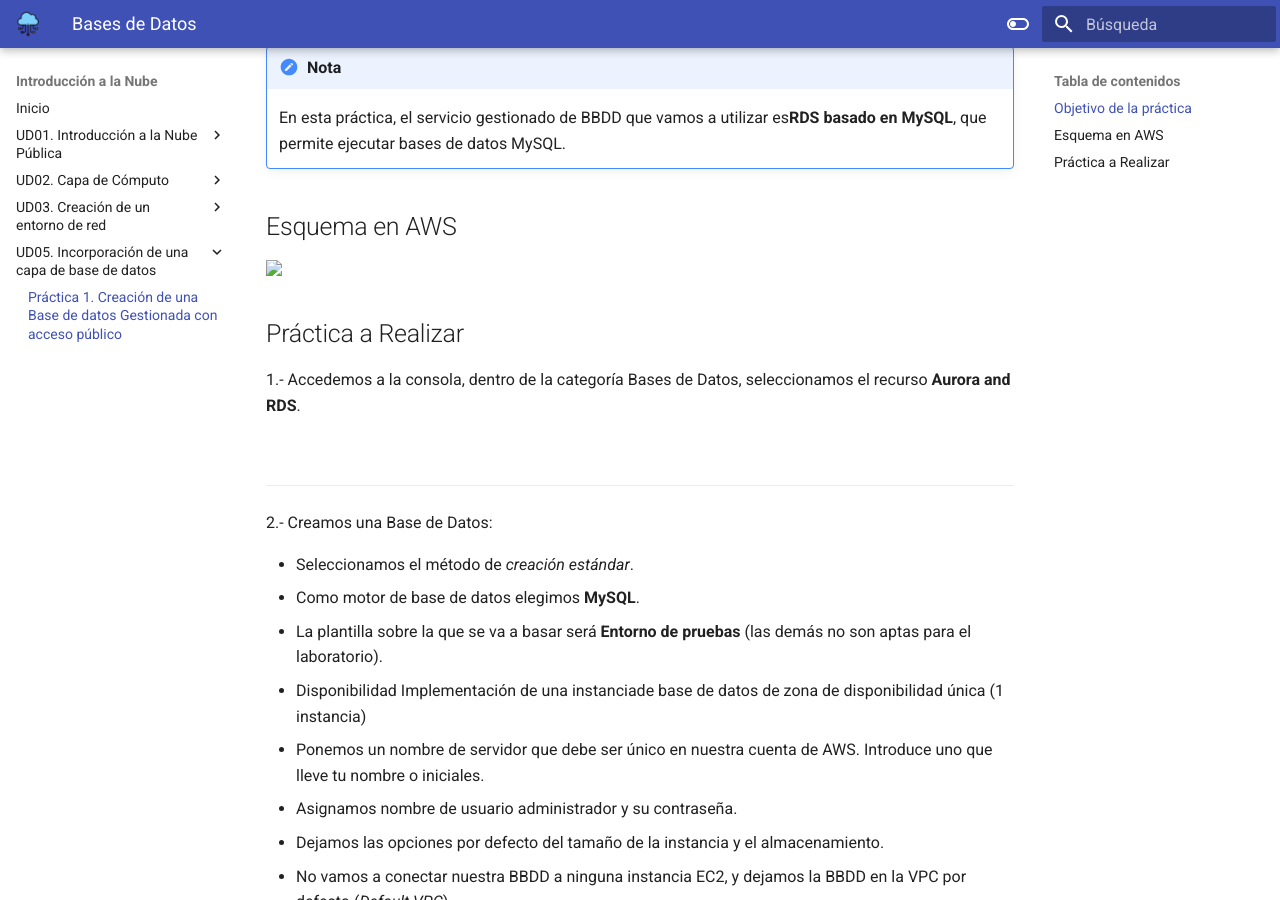
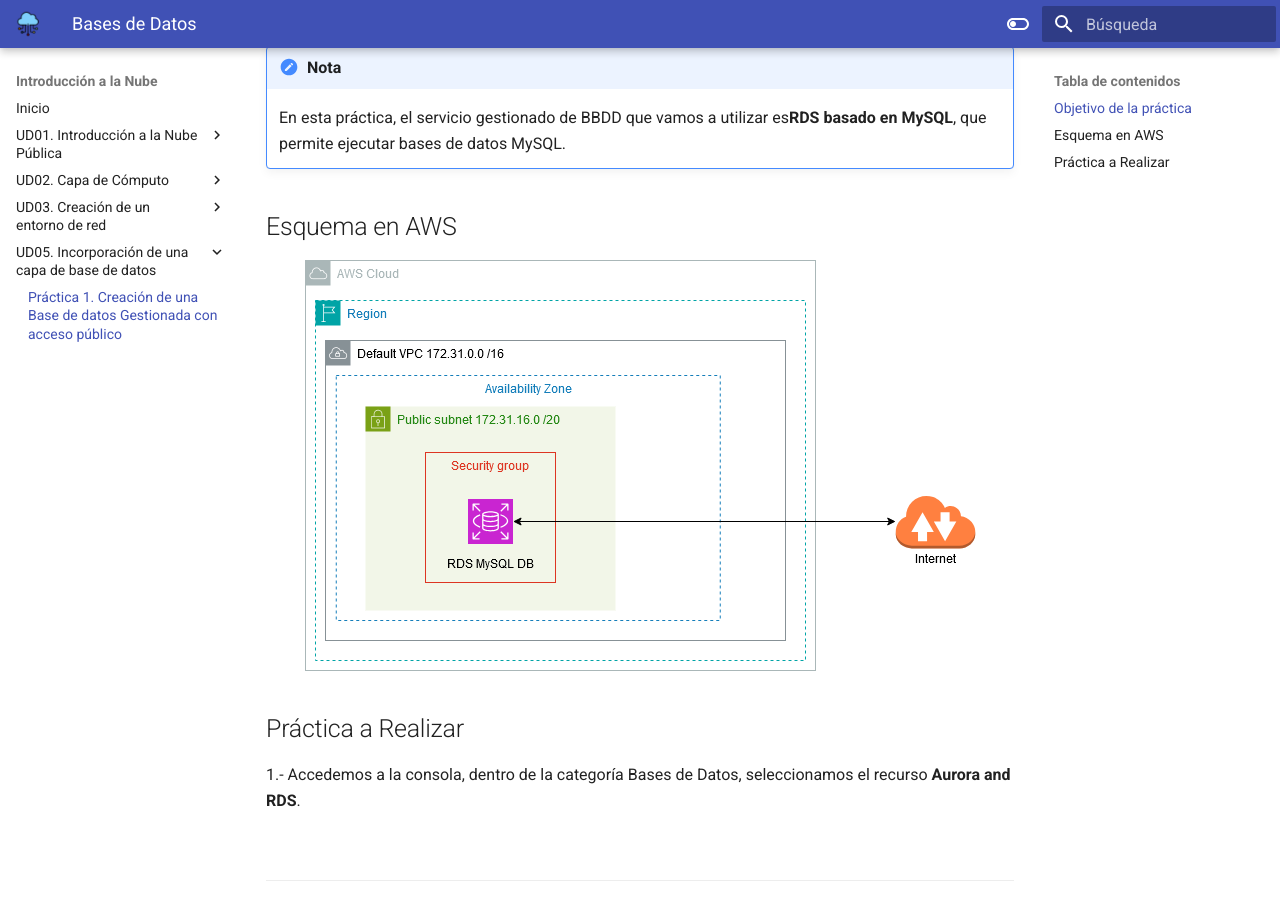
Before and after one commit to IES-CAMP-DE-MORVEDRE/optativa-cloud, an MkDocs documentation site: the page built from docs/ud05/bdpractica01.md, in a window 1280 px wide and 900 px high, scrolled down 809 px. Built offline with MkDocs 1.6.1 and Material for MkDocs 9.7.7, drawn with Linux system fonts in a browser that asks for light colours.

Commit message:
cambios pepe

```diff
--- a/docs/ud05/bdpractica01.md
+++ b/docs/ud05/bdpractica01.md
@@ -26,7 +26,7 @@
 
 ## Esquema en AWS
 
-<img src="./images/ud05/BBDD.drawio.png">
+<img src="../images/ud05/BBDD.drawio.png">
 
 ## Práctica a Realizar
 
@@ -64,7 +64,7 @@
 
 <br>
 
-<img src="./images/ud05/BBDD_01.png">
+<img src="../images/ud05/BBDD_01.png">
 <br>
 ___
 
@@ -77,7 +77,7 @@
 
 <br>
 
-<img src="./images/ud05/BBDD_02.png">
+<img src="../images/ud05/BBDD_02.png">
 <br>
 ___
 
@@ -139,4 +139,4 @@
 !!! warning "Atención"
     Si detenemos un servidor de BBDD (sin eliminarlo), AWS lo iniciará automáticamente a los 7 días (si no lo hemos levantado nosotros de manera manual antes). Esto es peligroso, pues si olvidamos eliminar un recurso de BBDD que no utilizamos, se pondrá en marcha automáticamente a los 7 días de haberlo detenido, con el consiguiente consumo de crédito.
 
-<img src="./images/ud05/BBDD_03.png" width=400>
+<img src="../images/ud05/BBDD_03.png" width=400>
```
